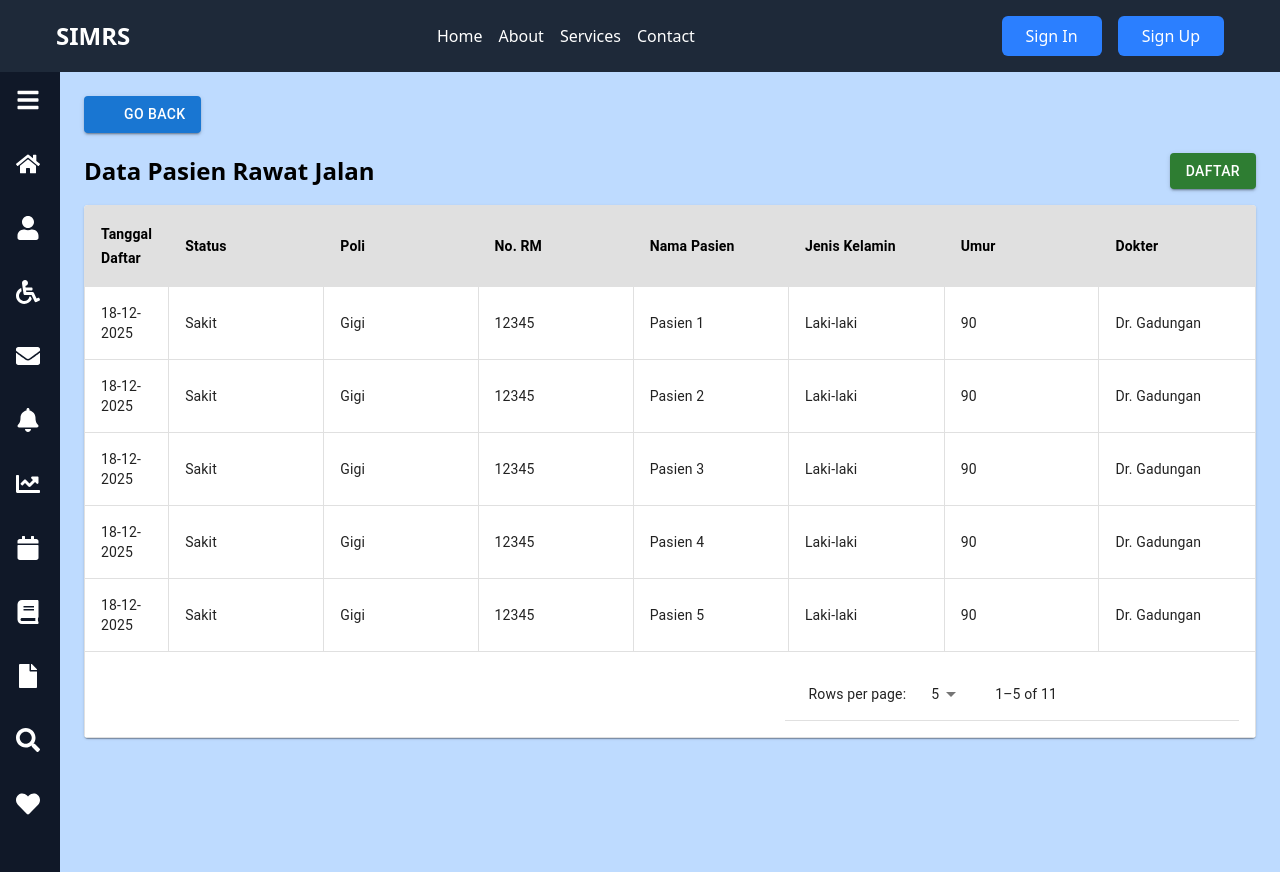
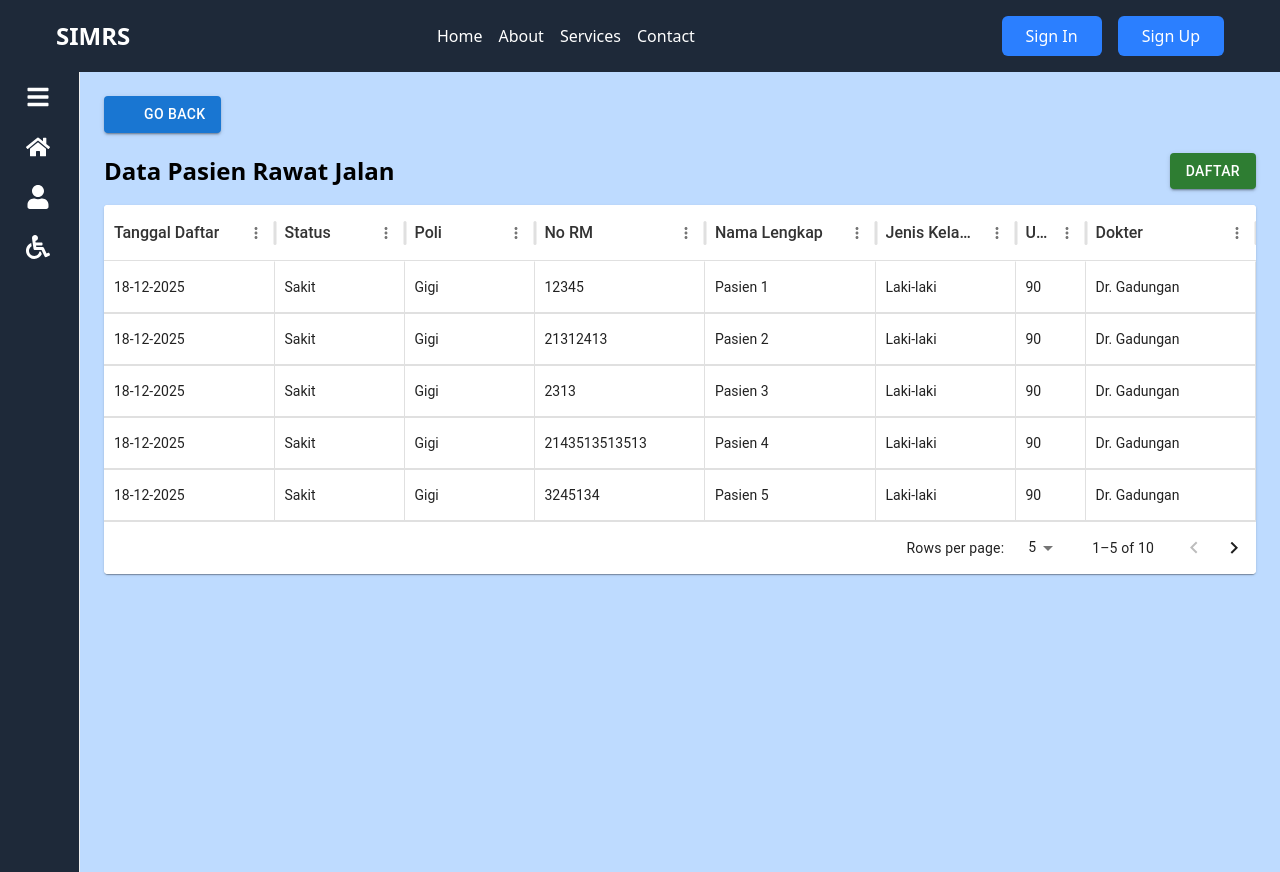
Before and after one commit to mbudit/simrs_react, a React (Vite) app: page /rawatjalan in a window 1280 px wide. Built offline with nearby package versions, Linux system fonts and the light colour scheme; some icons are missing.

Commit message:
Perbaikan sidebar dan penambahan data grid table

```diff
--- a/package.json
+++ b/package.json
@@ -21,6 +21,7 @@
     "react": "^19.0.0",
     "react-dom": "^19.0.0",
     "react-icons": "^5.5.0",
+    "react-pro-sidebar": "^1.1.0",
     "react-router-dom": "^7.5.1",
     "react-tooltip": "^5.28.1",
     "tailwindcss": "^4.1.4"
--- a/src/App.jsx
+++ b/src/App.jsx
@@ -14,22 +14,34 @@ import Search from "./pages/Search";
 import Favorites from "./pages/Favorites";
 import Starred from "./pages/Starred";
 import Help from "./pages/Help";
+import Sidebar2 from "./components/Sidebar2";
+import { useState, useEffect } from "react";
 
 
 function App() {
+  const [sidebarCollapsed, setSidebarCollapsed] = useState(true);
+
+  // Trigger resize agar DataGrid merespons perubahan
+  useEffect(() => {
+    const timeout = setTimeout(() => {
+      window.dispatchEvent(new Event("resize"));
+    }, 300); // cocokkan dengan animasi sidebar
+    return () => clearTimeout(timeout);
+  }, [sidebarCollapsed]);
+
   return (
     <Router>
       <div className='flex flex-col'>
         <Navbar />
         <div className='flex'>
-          <Sidebar />
-          <div className='flex-1 min-h-screen bg-blue-200 p-6'>
+          <Sidebar2 collapsed={sidebarCollapsed} setCollapsed={setSidebarCollapsed} />
+          <div className='flex-1 min-h-screen bg-blue-200 p-6 overflow-hidden'>
             <Routes>
               <Route path="/" element={<Home />} />
               <Route path='/home' element={<Home />} />
               <Route path='/profile' element={<Profile />} />
               <Route path='/rawatjalan' element={<RawatJalan />} />
-              <Route path="/messages" element={<Messages />} />
+              {/* <Route path="/messages" element={<Messages />} />
               <Route path="/notifications" element={<Notifications />} />
               <Route path="/analytics" element={<Analytics />} />
               <Route path="/calendar" element={<Calendar />} />
@@ -38,7 +50,7 @@ function App() {
               <Route path="/search" element={<Search />} />
               <Route path="/favorites" element={<Favorites />} />
               <Route path="/starred" element={<Starred />} />
-              <Route path="/help" element={<Help />} />
+              <Route path="/help" element={<Help />} /> */}
               {/* Add more routes matching your menuItems */}
             </Routes>
           </div>
--- a/src/components/NavItem.jsx
+++ b/src/components/NavItem.jsx
@@ -25,7 +25,7 @@ const NavItem = ({
                     {icon}
                 </span>
                 {isOpen && (
-                    <div>
+                    <div className="whitespace-nowrap transition-opacity duration-300 opacity-0" style={{ opacity: isOpen ? 1 : 0 }}>
                         {text}
                     </div>
                 )}
--- /dev/null
+++ b/src/components/Sidebar2.jsx
@@ -0,0 +1,58 @@
+import { Sidebar, Menu, MenuItem } from 'react-pro-sidebar';
+import { FaBars, FaHome, FaUser, FaWheelchair } from 'react-icons/fa';
+import { Link } from 'react-router-dom';
+
+const Sidebar2 = ({ collapsed, setCollapsed }) => {
+    const toggleSidebar = () => {
+        setCollapsed(prev => !prev);
+    };
+
+    return (
+        <Sidebar
+            collapsed={collapsed}
+            rootStyles={{
+                '.ps-sidebar-container': {
+                    backgroundColor: '#1e2939',
+                    color: '#fff',
+                    height: '100vh',
+                    transition: 'width 0.3s', // agar transisi halus
+                },
+            }}
+        >
+            <Menu
+                menuItemStyles={{
+                    button: {
+                        color: '#fff',
+                        '&:hover': {
+                            backgroundColor: '#112d4e',
+                            color: '#fff',
+                        },
+                    },
+                    icon: {
+                        color: '#fff',
+                        fontSize: '24px',
+                    },
+                    label: {
+                        fontSize: '18px',
+                    },
+                }}
+            >
+                <MenuItem
+                    icon={<FaBars />}
+                    onClick={toggleSidebar}
+                />
+                <MenuItem icon={<FaHome />} component={<Link to="/" />}>
+                    Home
+                </MenuItem>
+                <MenuItem icon={<FaUser />} component={<Link to="/profile" />}>
+                    Profile
+                </MenuItem>
+                <MenuItem icon={<FaWheelchair />} component={<Link to="/rawatjalan" />}>
+                    Rawat Jalan
+                </MenuItem>
+            </Menu>
+        </Sidebar>
+    );
+};
+
+export default Sidebar2;
--- a/src/pages/rawatjalan/RawatJalan.jsx
+++ b/src/pages/rawatjalan/RawatJalan.jsx
@@ -2,6 +2,7 @@ import React from 'react';
 import TableIRJ from './Tables';
 import BackButton from '../../components/BackButton';
 import ButtonDaftar from '../../components/ButtonDaftar';
+import TableIRJ2 from './Tables2';
 
 const RawatJalan = () => {
     return (
@@ -11,7 +12,7 @@ const RawatJalan = () => {
                 <h3 className="text-2xl font-semibold">Data Pasien Rawat Jalan</h3>
                 <ButtonDaftar />
             </div>
-            <TableIRJ />
+            <TableIRJ2 />
         </div>
     );
 }
--- /dev/null
+++ b/src/pages/rawatjalan/Tables2.jsx
@@ -0,0 +1,72 @@
+import * as React from 'react';
+import { DataGrid } from '@mui/x-data-grid';
+import Paper from '@mui/material/Paper';
+
+const columns = [
+    { field: 'tgl_daftar', headerName: 'Tanggal Daftar', headerClassName: 'super-app-theme--header', flex: 1 },
+    { field: 'status', headerName: 'Status', headerClassName: 'super-app-theme--header', width: 130 },
+    { field: 'poli', headerName: 'Poli', headerClassName: 'super-app-theme--header', width: 130 },
+    { field: 'no_rm', headerName: 'No RM', headerClassName: 'super-app-theme--header', flex: 1 },
+    { field: 'name', headerName: 'Nama Lengkap', headerClassName: 'super-app-theme--header', flex: 1 },
+    { field: 'jenis_kelamin', headerName: 'Jenis Kelamin', headerClassName: 'super-app-theme--header', width: 140 },
+    {
+        field: 'umur',
+        headerName: 'Umur', headerClassName: 'super-app-theme--header',
+        type: 'number',
+        width: 70,
+        align: 'left',  // Menambahkan perataan kiri
+        headerAlign: 'left', // Menambahkan perataan kiri pada header
+    },
+    { field: 'dokter', headerName: 'Dokter', headerClassName: 'super-app-theme--header', flex: 1 },
+];
+
+const rows = [
+    { tgl_daftar: '18-12-2025', status: 'Sakit', poli: 'Gigi', no_rm: '12345', name: 'Pasien 1', jenis_kelamin: 'Laki-laki', umur: '90', dokter: 'Dr. Gadungan' },
+    { tgl_daftar: '18-12-2025', status: 'Sakit', poli: 'Gigi', no_rm: '21312413', name: 'Pasien 2', jenis_kelamin: 'Laki-laki', umur: '90', dokter: 'Dr. Gadungan' },
+    { tgl_daftar: '18-12-2025', status: 'Sakit', poli: 'Gigi', no_rm: '2313', name: 'Pasien 3', jenis_kelamin: 'Laki-laki', umur: '90', dokter: 'Dr. Gadungan' },
+    { tgl_daftar: '18-12-2025', status: 'Sakit', poli: 'Gigi', no_rm: '2143513513513', name: 'Pasien 4', jenis_kelamin: 'Laki-laki', umur: '90', dokter: 'Dr. Gadungan' },
+    { tgl_daftar: '18-12-2025', status: 'Sakit', poli: 'Gigi', no_rm: '3245134', name: 'Pasien 5', jenis_kelamin: 'Laki-laki', umur: '90', dokter: 'Dr. Gadungan' },
+    { tgl_daftar: '18-12-2025', status: 'Sakit', poli: 'Gigi', no_rm: '12341', name: 'Pasien 6', jenis_kelamin: 'Laki-laki', umur: '90', dokter: 'Dr. Gadungan' },
+    { tgl_daftar: '18-12-2025', status: 'Sakit', poli: 'Gigi', no_rm: '42131', name: 'Pasien 7', jenis_kelamin: 'Laki-laki', umur: '90', dokter: 'Dr. Gadungan' },
+    { tgl_daftar: '18-12-2025', status: 'Sakit', poli: 'Gigi', no_rm: '1243141', name: 'Pasien 8', jenis_kelamin: 'Laki-laki', umur: '90', dokter: 'Dr. Gadungan' },
+    { tgl_daftar: '18-12-2025', status: 'Sakit', poli: 'Gigi', no_rm: '154141', name: 'Pasien 9', jenis_kelamin: 'Laki-laki', umur: '90', dokter: 'Dr. Gadungan' },
+    { tgl_daftar: '18-12-2025', status: 'Sakit', poli: 'Gigi', no_rm: '1234123', name: 'Pasien 10', jenis_kelamin: 'Laki-laki', umur: '90', dokter: 'Dr. Gadungan' },
+];
+
+const paginationModel = { page: 0, pageSize: 5 };
+
+export default function TableIRJ2() {
+    return (
+        <Paper sx={{
+            height: '100%',
+            width: '100%',
+            '& .super-app-theme--header': {
+                backgroundColor: '#1975d1',
+                fontSize: '16px',
+            },
+            '& .MuiDataGrid-columnHeaders': {
+                        backgroundColor: '#1e2939',
+                        fontWeight: 'bold', // Mengubah gaya font header
+                        fontSize: '16px', // Ukuran font header lebih besar
+                        color: '#333', // Warna font header
+            },
+            '& .MuiDataGrid-cell': {
+                borderBottom: '1px solid #e0e0e0', // Tambahkan border bawah pada data
+                borderRight: '1px solid #e0e0e0',
+            },
+            }}
+        >
+            <DataGrid
+                rows={rows}
+                columns={columns}
+                getRowId={(row) => row.no_rm}
+                initialState={{ pagination: { paginationModel } }}
+                pageSizeOptions={[5, 10]}
+
+                sx={{
+                    border: 0,
+                }}
+            />
+        </Paper>
+    );
+}
```
Also changed, not shown: 1 other file (tests, documents, lock files or other folders).
